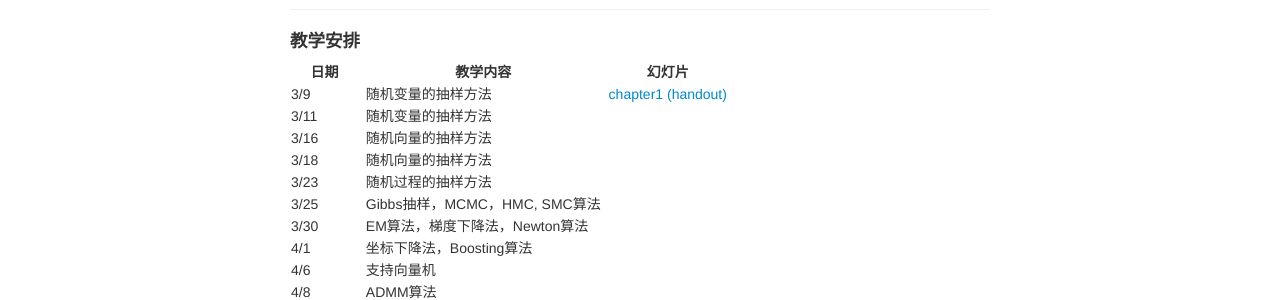
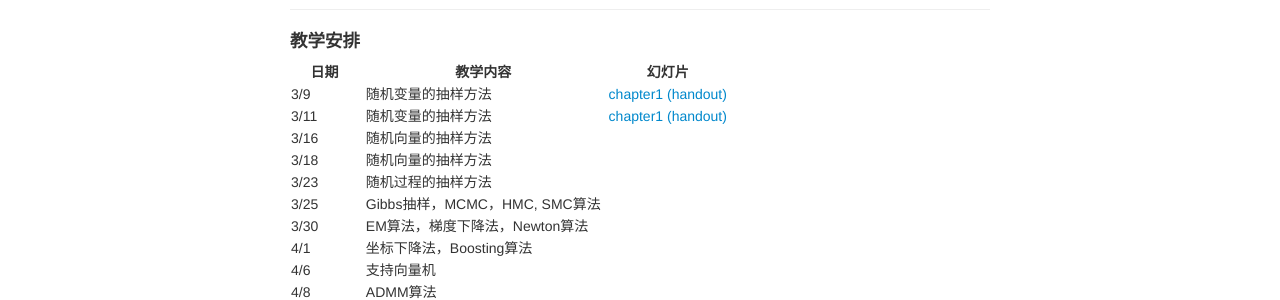
Before and after one commit to wangronglu/StatisticalComputing, a Jekyll site: the page built from index.md, in a window 1280 px wide. Shown: the part 243-543 px from the top of the page. Built offline with Jekyll 4.4.1, drawn with Linux system fonts in a browser that asks for light colours.

Commit message:
Update index.md

```diff
--- a/index.md
+++ b/index.md
@@ -15,7 +15,7 @@ description: Course Website
 | 日期 | | 教学内容 | |  幻灯片  |
 |---------------|---|--------------------------------|---|----------|
 | 3/9 || 随机变量的抽样方法 || [chapter1](Lectures/chapter1.pdf) [(handout)](Lectures/chapter1_handout.pdf) |
-| 3/11 || 随机变量的抽样方法 ||  |
+| 3/11 || 随机变量的抽样方法 || [chapter1](Lectures/chapter1.pdf) [(handout)](Lectures/chapter1_handout.pdf) |
 | 3/16 || 随机向量的抽样方法 ||  |
 | 3/18 || 随机向量的抽样方法 ||  |
 | 3/23 || 随机过程的抽样方法 ||  |
```
